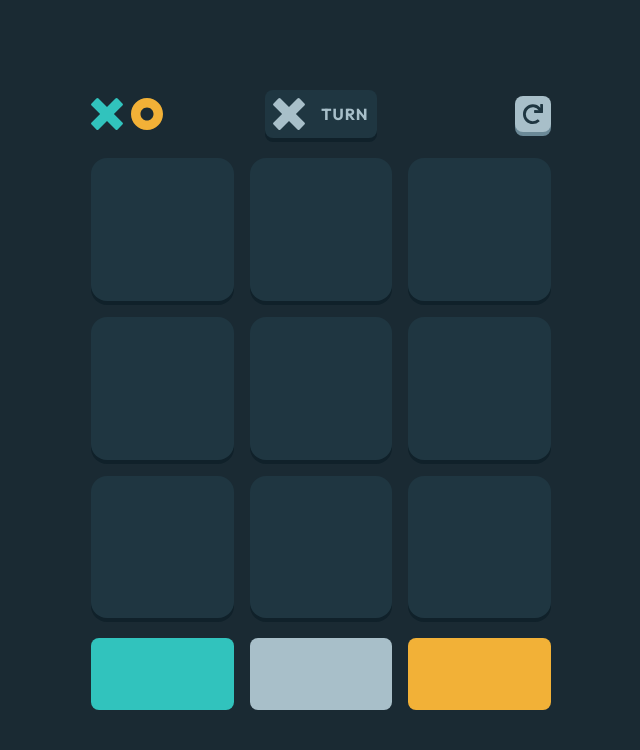
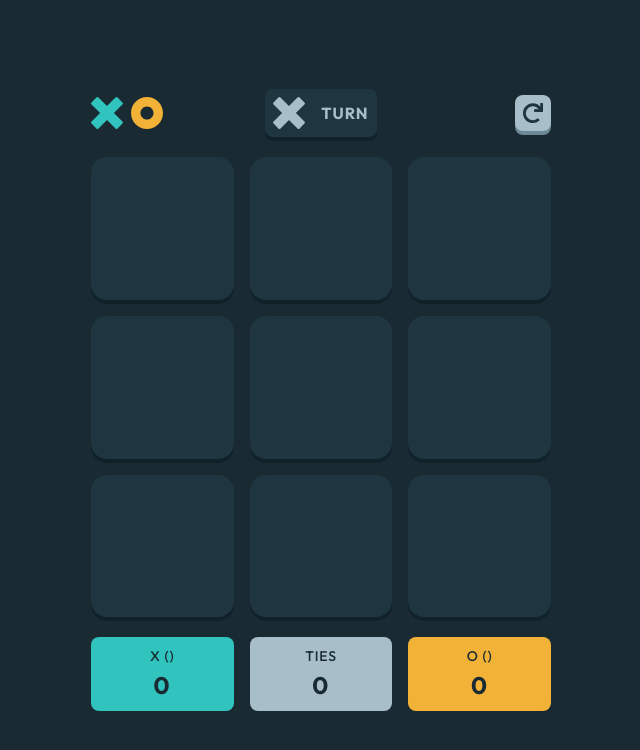
Before and after one commit to jasper2virtual/fem-tic-tac-toe, a Vue app: page / in a window 1280 px wide. Both pictures are taken after a click on the button "NEW GAME (VS CPU)". Shown: the top 750 px of the page, without its empty margins (319-959 px from the left). Built offline with nearby package versions, Linux system fonts and the light colour scheme.

Commit message:
Add win count display and improve game board layout

```diff
--- a/src/components/game-board-screen.vue
+++ b/src/components/game-board-screen.vue
@@ -7,24 +7,35 @@
                     <img src="@/images/icon-x.svg" alt="X" class="w-8 h-8" />
                     <img src="@/images/icon-o.svg" alt="O" class="w-8 h-8" />
                 </div>
-                <div
-                    class="app-text-heading-xs text-app-silver shadow-[0_4px_0_0_#10212A] p-2 rounded-lg
+                <div class="app-text-heading-xs text-app-silver shadow-[0_4px_0_0_#10212A] p-2 rounded-lg
                     mx-auto flex gap-4 items-center bg-app-semi-dark-navy">
-                    <i v-show="whoTurn=='O'" ref="iconORef" class="who-turn-icon" v-html="iconOSvg"></i>
-                    <i v-show="whoTurn=='X'" ref="iconXRef" class="who-turn-icon" v-html="iconXSvg"></i>
-                     TURN
+                    <i v-show="whoTurn == 'O'" ref="iconORef" class="who-turn-icon" v-html="iconOSvg"></i>
+                    <i v-show="whoTurn == 'X'" ref="iconXRef" class="who-turn-icon" v-html="iconXSvg"></i>
+                    TURN
                 </div>
-                <button class=" justify-self-end shadow-[0_4px_0_0_#6B8997] bg-app-silver hover:bg-app-silver-hover p-2 rounded-lg cursor-pointer" v-html="iconRestartSvg" />
+                <button
+                    class=" justify-self-end shadow-[0_4px_0_0_#6B8997] bg-app-silver hover:bg-app-silver-hover p-2 rounded-lg cursor-pointer"
+                    v-html="iconRestartSvg" />
             </div>
 
         </Teleport>
         <div>
-            <game-board :gameBoardState="gameBoardState" @cellClick="cellClick"/>
+            <game-board :gameBoardState="gameBoardState" @cellClick="cellClick" />
         </div>
-        <div class="grid grid-cols-3 gap-4">
-            <div class=" aspect-[2] rounded-lg bg-app-light-blue"></div>
-            <div class=" aspect-[2] rounded-lg bg-app-silver"></div>
-            <div class=" aspect-[2] rounded-lg bg-app-light-yellow"></div>
+        <div class="grid grid-cols-3 gap-4 text-app-dark-navy">
+
+            <div class="win-count-box bg-app-light-blue">
+                <div class="title ">X ({{ }})</div>
+                <div class="count ">{{ xWinCount }}</div>
+            </div>
+            <div class="win-count-box bg-app-silver">
+                <div class="title ">TIES</div>
+                <div class="count ">{{ tiesCount }}</div>
+            </div>
+            <div class="win-count-box bg-app-light-yellow">
+                <div class="title ">O ({{ }})</div>
+                <div class="count ">{{ oWinCount }}</div>
+            </div>
         </div>
     </div>
 </template>
@@ -67,6 +78,9 @@ const cellClick = (index: number) => {
     gameBoardState.value[index] = whoTurn.value
     whoTurn.value = whoTurn.value === 'X' ? 'O' : 'X'
 }
+const xWinCount = ref<number>(0)
+const tiesCount = ref<number>(0)
+const oWinCount = ref<number>(0)
 </script>
 <style lang="scss" scoped>
 @use "@/styles/main.scss";
@@ -75,4 +89,15 @@ const cellClick = (index: number) => {
     @apply fill-app-silver;
 }
 
+.win-count-box {
+    @apply aspect-[140/72] rounded-lg flex flex-col justify-center items-center;
+
+    &>.title {
+        @apply app-text-body;
+    }
+
+    &>.count {
+        @apply app-text-heading-m;
+    }
+}
 </style>
```
